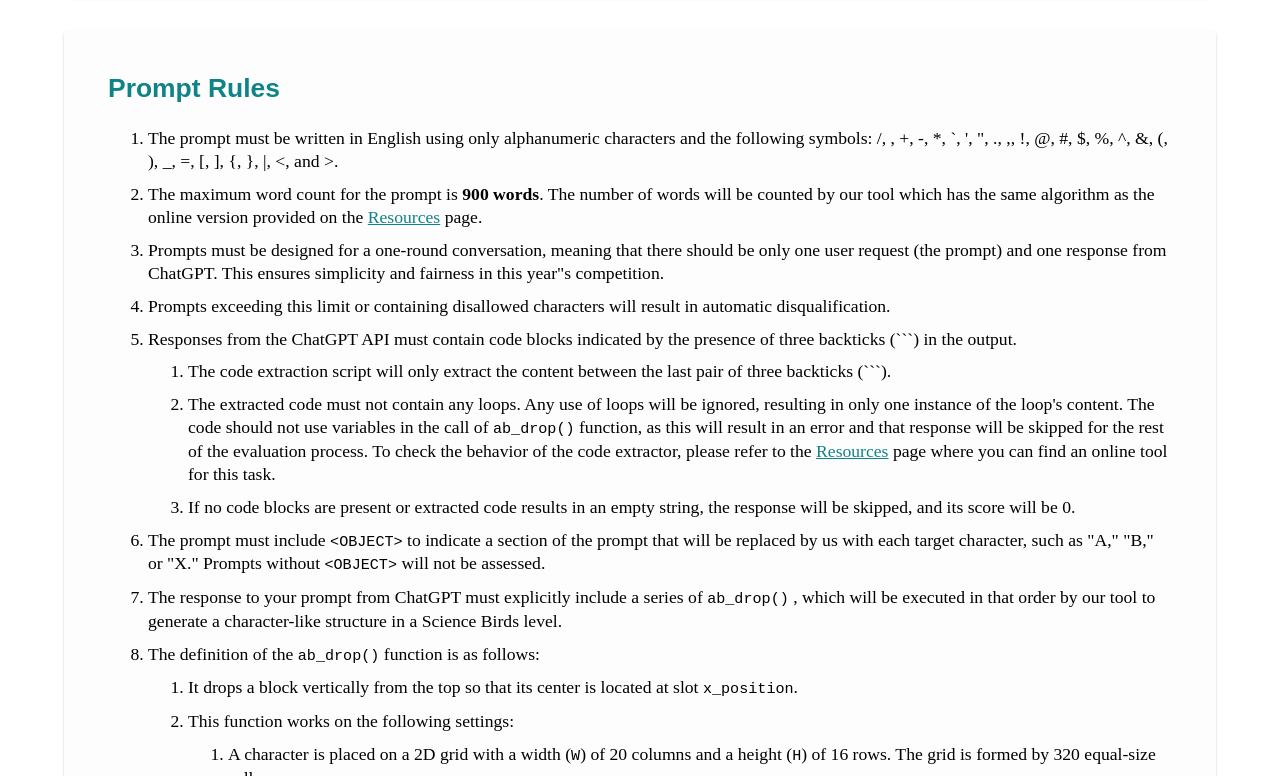
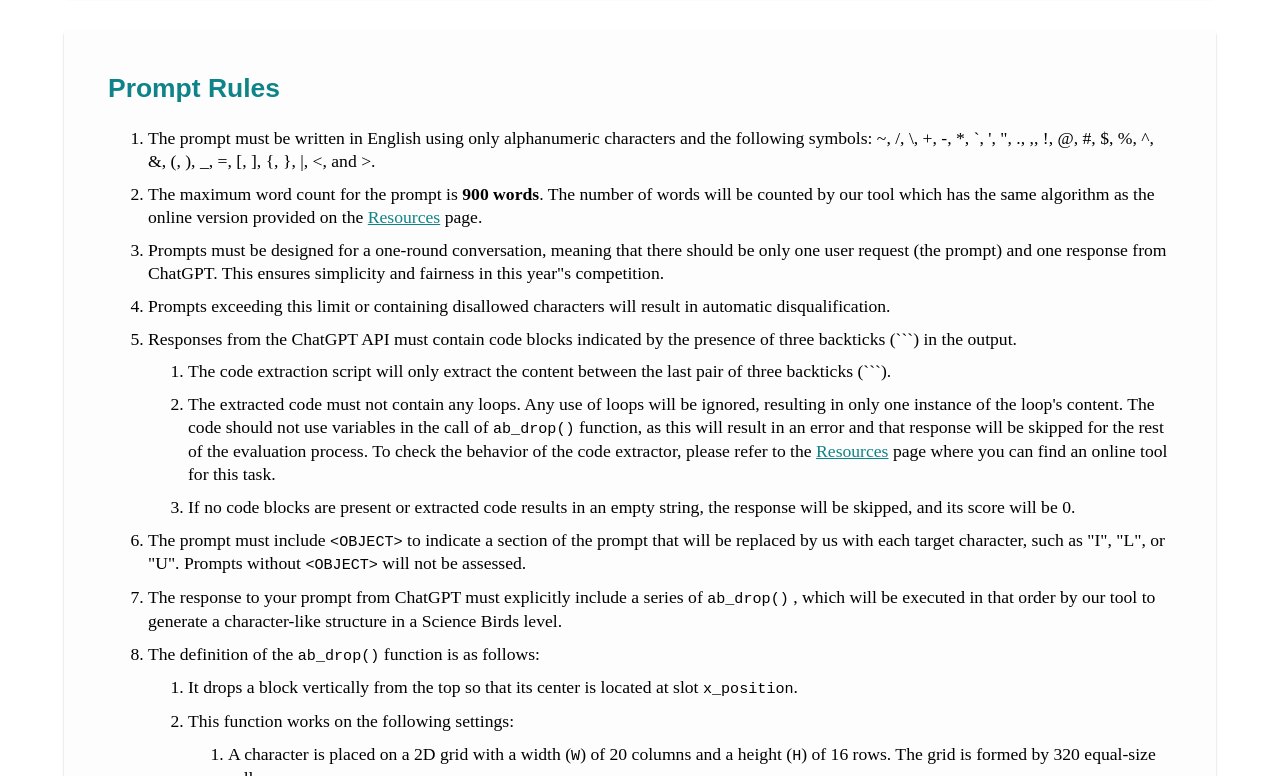
Before and after one commit to chatgpt4pcg/chatgpt4pcg.github.io, a Next.js app: page /prompt in a window 1280 px wide. Shown: the part 472-1248 px from the top of the page. Built offline with nearby package versions, Linux system fonts and the light colour scheme.

Commit message:
docs: update content

```diff
--- a/package.json
+++ b/package.json
@@ -6,7 +6,7 @@
 	},
 	"dependencies": {
 		"@heroicons/react": "^2.0.16",
-		"chatgpt4pcg": "^1.1.1",
+		"chatgpt4pcg": "^1.1.2",
 		"next": "latest",
 		"nextjs-google-analytics": "^2.3.3",
 		"react": "^18.2.0",
--- a/pages/prompt.tsx
+++ b/pages/prompt.tsx
@@ -59,7 +59,7 @@ Use the \`ab_drop()\` function to vertically drop a block from layer H such that
 						<li>
 							<Paragraph>
 								The prompt must be written in English using only alphanumeric
-								characters and the following symbols: /, , +, -, *, `, &#39;,
+								characters and the following symbols: ~, /, \, +, -, *, `, &#39;,
 								&quot;, ., ,, !, @, #, $, %, ^, &amp;, (, ), _, =, [, ], {'{'},{' '}
 								{'}'}, |, &lt;, and &gt;.
 							</Paragraph>
@@ -125,8 +125,8 @@ Use the \`ab_drop()\` function to vertically drop a block from layer H such that
 							<Paragraph>
 								The prompt must include <code>&lt;OBJECT&gt;</code> to indicate
 								a section of the prompt that will be replaced by us with each
-								target character, such as &quot;A,&quot; &quot;B,&quot; or
-								&quot;X.&quot; Prompts without <code>&lt;OBJECT&gt;</code> will
+								target character, such as &quot;I&quot;, &quot;L&quot;, or
+								&quot;U&quot;. Prompts without <code>&lt;OBJECT&gt;</code> will
 								not be assessed.
 							</Paragraph>
 						</li>
```
Also changed, not shown: 1 other file (tests, documents, lock files or other folders).
